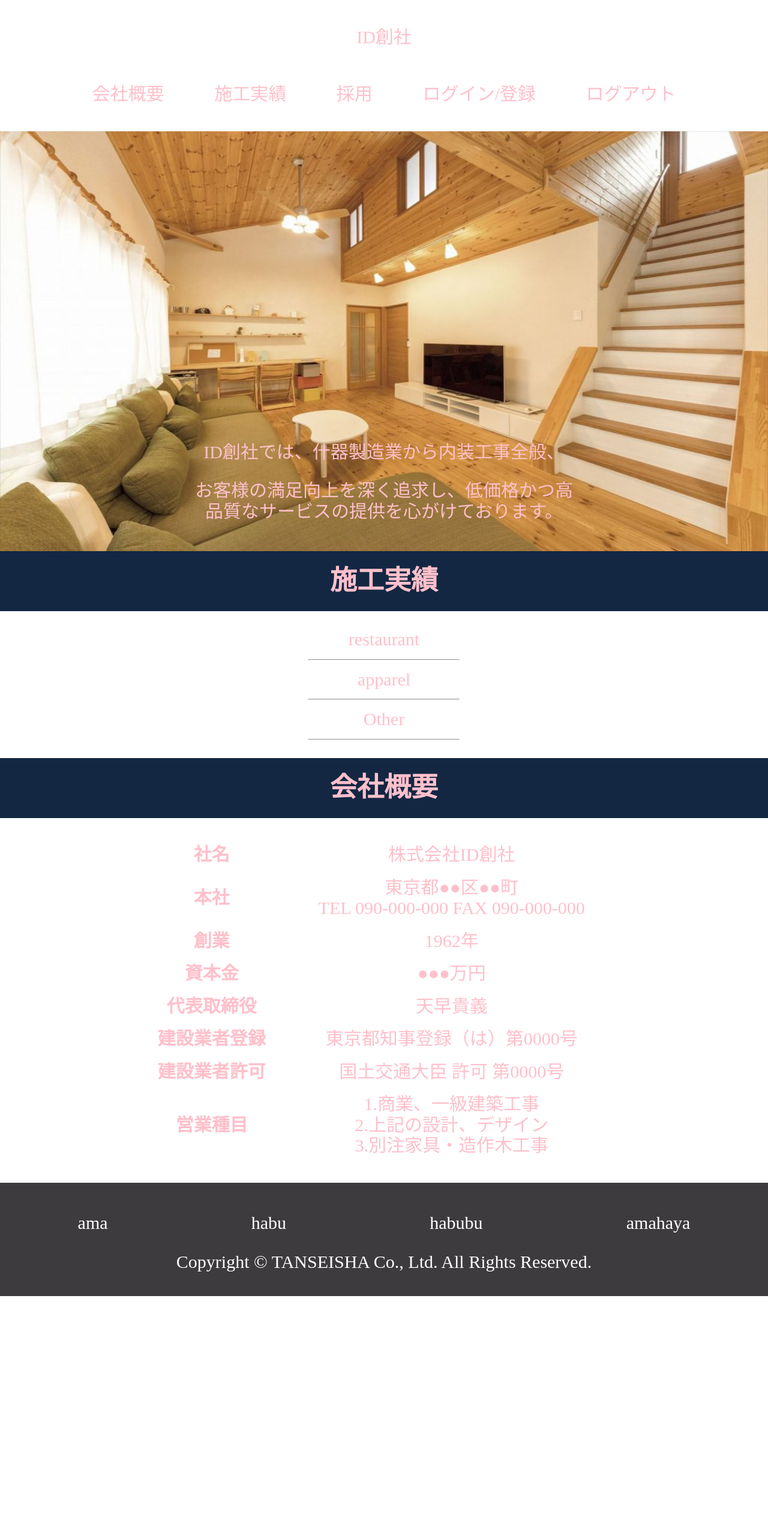
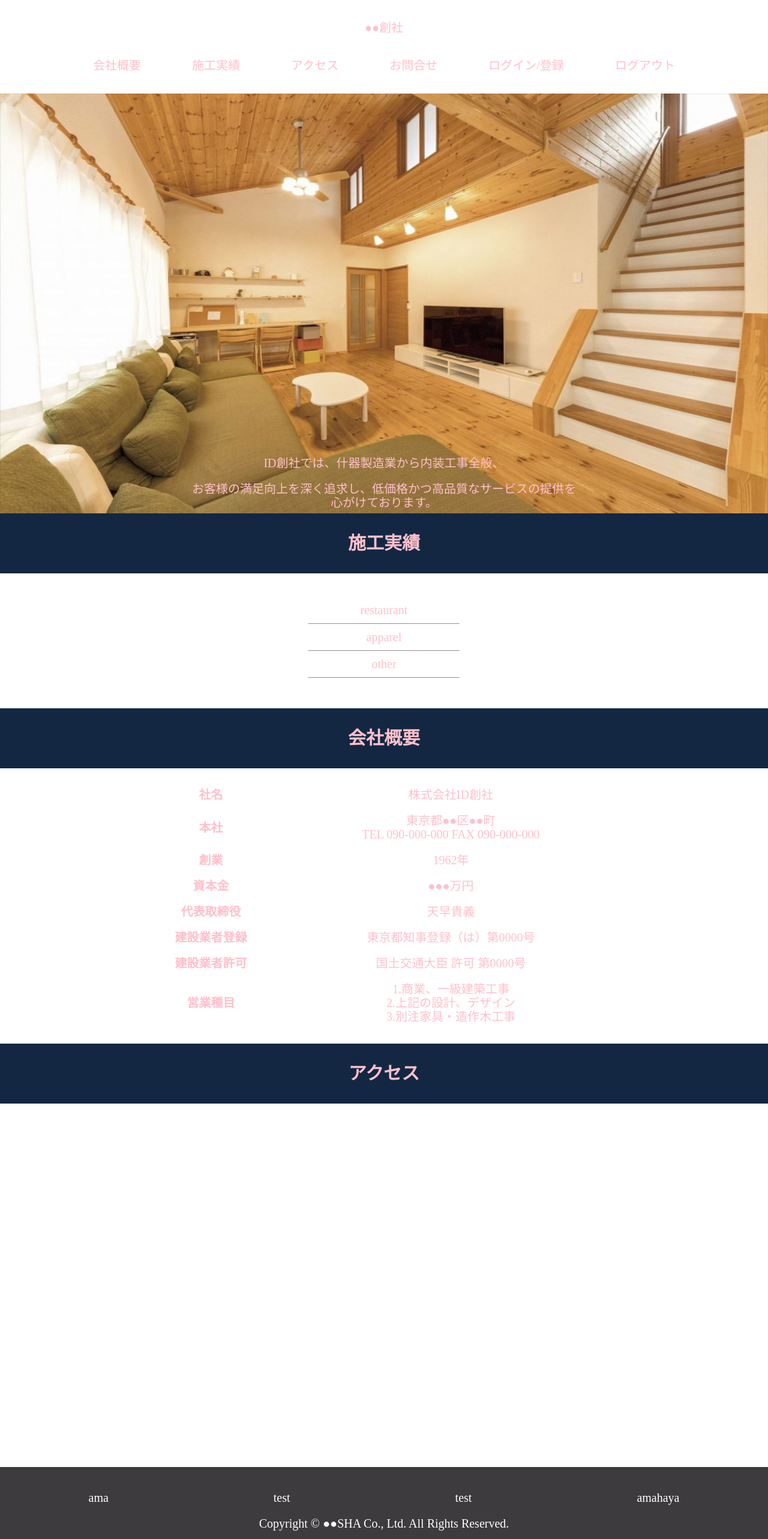
Before and after one commit to amahaya0703/naisou-vue, a Vue app: page / in a window 1280 px wide. Shown: the top 2566 px of the page at 60% size. Before the commit the page ends 2161 px from the top, so only its background shows below. Built offline with nearby package versions, Linux system fonts and the light colour scheme; a web font is replaced by a local one.

Commit message:
内装-vue2020/10/07

```diff
--- a/src/App.vue
+++ b/src/App.vue
@@ -1,13 +1,28 @@
 <template>
   <div id="app">
     <nav class="ama">
-      <router-link to="/" tag="p">ID創社</router-link>
+      <router-link to="/" tag="p" style="cursor: hand; cursor:pointer;"
+        >●●創社</router-link
+      >
       <ul class="menu">
-        <router-link to="/kaisya" tag="p">会社概要</router-link>
-        <router-link to="/" tag="p">施工実績</router-link>
-        <router-link to="/" tag="p">採用</router-link>
-        <router-link to="/" tag="p">ログイン/登録</router-link>
-        <router-link to="/" tag="p">ログアウト</router-link>
+        <router-link to="/" tag="p" style="cursor: hand; cursor:pointer;"
+          >会社概要</router-link
+        >
+        <router-link to="/" tag="p" style="cursor: hand; cursor:pointer;"
+          >施工実績</router-link
+        >
+        <router-link to="/" tag="p" style="cursor: hand; cursor:pointer;"
+          >アクセス</router-link
+        >
+        <router-link to="/" tag="p" style="cursor: hand; cursor:pointer;"
+          >お問合せ</router-link
+        >
+        <router-link to="/" tag="p" style="cursor: hand; cursor:pointer;"
+          >ログイン/登録</router-link
+        >
+        <router-link to="/" tag="p" style="cursor: hand; cursor:pointer;"
+          >ログアウト</router-link
+        >
       </ul>
     </nav>
     <router-view></router-view>
@@ -15,11 +30,11 @@
       <div class="foot">
         <ul>
           <li>ama</li>
-          <li>habu</li>
-          <li>habubu</li>
+          <li>test</li>
+          <li>test</li>
           <li>amahaya</li>
         </ul>
-        <p>Copyright © TANSEISHA Co., Ltd. All Rights Reserved.</p>
+        <p>Copyright © ●●SHA Co., Ltd. All Rights Reserved.</p>
       </div>
     </footer>
   </div>
@@ -56,13 +71,12 @@ li {
 #app {
   font-family: "M PLUS Rounded 1c";
   -webkit-font-smoothing: antialiased;
-  font-size: 30px;
+  font-size: 20px;
   text-align: center;
   color: pink;
 }
 
 footer {
-  position: relative;
   z-index: 1;
   color: #fff;
   background: #3d3b3d;
--- a/src/router.js
+++ b/src/router.js
@@ -1,6 +1,9 @@
 import Vue from "vue";
 import router from "vue-router";
 import home from "./view/home.vue";
+import restaurant from "./view/restaurant.vue";
+import apparel from "./view/apparel.vue";
+import other from "./view/other.vue";
 
 Vue.use(router);
 
@@ -10,6 +13,22 @@ export default new router({
     {
       path: "/",
       component: home,
+      name: "ama",
+    },
+    {
+      path: "/restaurant",
+      component: restaurant,
+      name: "res",
+    },
+    {
+      path: "/apparel",
+      component: apparel,
+      name: "apa",
+    },
+    {
+      path: "/other",
+      component: other,
+      name: "other",
     },
   ],
 });
--- /dev/null
+++ b/src/view/apparel.vue
@@ -0,0 +1,38 @@
+<template>
+  <div class="sab">
+    <h3>アパレル</h3>
+    <ul>
+      <li></li>
+      <li></li>
+      <li></li>
+      <li></li>
+      <li></li>
+      <li></li>
+    </ul>
+    <div class="link">
+      <router-link :to="{ name: 'res' }" tag="p" style="padding:0 40px;"
+        >restaurant</router-link
+      >
+      <router-link :to="{ name: 'other' }" tag="p">other</router-link>
+    </div>
+  </div>
+</template>
+
+<script>
+export default {};
+</script>
+
+<style scoped>
+ul {
+  padding: 0;
+}
+.link {
+  display: flex;
+}
+p {
+  margin: 0 auto;
+}
+.sab {
+  margin: 150px 0;
+}
+</style>
--- a/src/view/home.vue
+++ b/src/view/home.vue
@@ -7,27 +7,33 @@
         width="100%"
         height="700px"
       />
-      <section>
+      <span>
         <p>ID創社では、什器製造業から内装工事全般、</p>
         <p>
           お客様の満足向上を深く追求し、低価格かつ高品質なサービスの提供を心がけております。
         </p>
-      </section>
+      </span>
     </div>
     <div>
       <h2>施工実績</h2>
       <ul>
-        <li>
-          restaurant
-        </li>
+        <router-link
+          to="/restaurant"
+          tag="div"
+          style="cursor: hand; cursor:pointer;"
+          >restaurant</router-link
+        >
         <hr />
-        <li>
-          apparel
-        </li>
+        <router-link
+          to="/apparel"
+          tag="div"
+          style="cursor: hand; cursor:pointer;"
+          >apparel</router-link
+        >
         <hr />
-        <li>
-          Other
-        </li>
+        <router-link to="/other" tag="div" style="cursor: hand; cursor:pointer;"
+          >other</router-link
+        >
         <hr />
       </ul>
     </div>
@@ -82,6 +88,33 @@
         </tbody>
       </table>
     </div>
+    <div>
+      <h2>アクセス</h2>
+      <br />
+      <br />
+      <ul>
+        <li></li>
+        <li></li>
+        <li></li>
+        <li></li>
+        <li></li>
+        <li></li>
+        <li></li>
+        <li></li>
+        <li></li>
+        <li></li>
+        <li></li>
+        <li></li>
+        <li></li>
+        <li></li>
+        <li></li>
+        <li></li>
+        <li></li>
+        <li></li>
+        <li></li>
+        <li></li>
+      </ul>
+    </div>
   </div>
 </template>
 
@@ -97,7 +130,7 @@ export default {};
   position: relative;
   height: 700px;
 }
-section {
+span {
   position: absolute;
   bottom: -78px;
   left: 50%;
@@ -138,6 +171,7 @@ table td {
 }
 ul {
   padding: 0;
+  margin: 50px 0;
 }
 hr {
   width: 250px;
--- /dev/null
+++ b/src/view/other.vue
@@ -0,0 +1,40 @@
+<template>
+  <div class="sab">
+    <h3>その他</h3>
+    <ul>
+      <li></li>
+      <li></li>
+      <li></li>
+      <li></li>
+      <li></li>
+      <li></li>
+      <li></li>
+      <li></li>
+    </ul>
+    <div class="link">
+      <router-link :to="{ name: 'res' }" tag="p" style="padding:0 40px;"
+        >restaurant</router-link
+      >
+      <router-link :to="{ name: 'apa' }" tag="p">apparel</router-link>
+    </div>
+  </div>
+</template>
+
+<script>
+export default {};
+</script>
+
+<style scoped>
+ul {
+  padding: 0;
+}
+.link {
+  display: flex;
+}
+p {
+  margin: 0 auto;
+}
+.sab {
+  margin: 150px 0;
+}
+</style>
--- /dev/null
+++ b/src/view/restaurant.vue
@@ -0,0 +1,36 @@
+<template>
+  <div class="sab">
+    <h3>レストラン</h3>
+    <ul>
+      <li></li>
+      <li></li>
+      <li></li>
+      <li></li>
+      <li></li>
+      <li></li>
+    </ul>
+    <div class="link">
+      <router-link :to="{ name: 'apa' }" tag="p">apparel</router-link>
+      <router-link :to="{ name: 'other' }" tag="p">other</router-link>
+    </div>
+  </div>
+</template>
+
+<script>
+export default {};
+</script>
+
+<style scoped>
+ul {
+  padding: 0;
+}
+.link {
+  display: flex;
+}
+p {
+  margin: 0 auto;
+}
+.sab {
+  margin: 150px 0;
+}
+</style>
```
